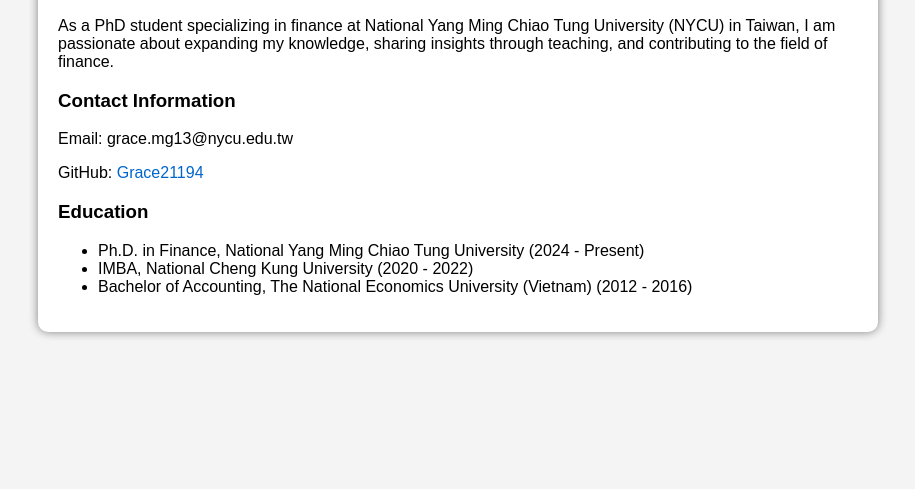
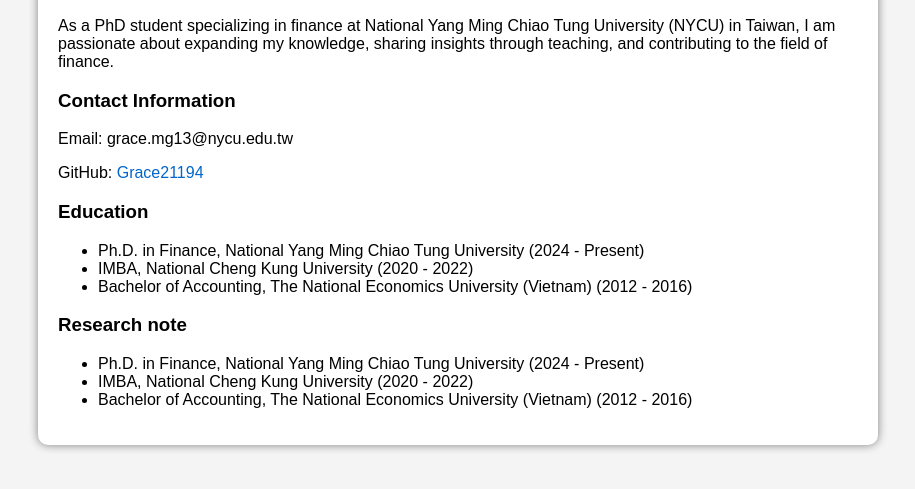
Before and after one commit to Grace21194/Grace21194.github.io, a plain HTML site: page index.html in a window 1280 px wide. Shown: the part 191-680 px from the top of the page, without its empty margins (22-937 px from the left). Drawn offline with Linux system fonts and the light colour scheme.

Commit message:
Update index.html

```diff
--- a/index.html
+++ b/index.html
@@ -50,6 +50,12 @@
             <li>IMBA, National Cheng Kung University (2020 - 2022)</li>
             <li>Bachelor of Accounting, The National Economics University (Vietnam) (2012 - 2016)</li>
         </ul>
+        <h3>Research note</h3>
+        <ul>
+            <li>Ph.D. in Finance, National Yang Ming Chiao Tung University (2024 - Present)</li>
+            <li>IMBA, National Cheng Kung University (2020 - 2022)</li>
+            <li>Bachelor of Accounting, The National Economics University (Vietnam) (2012 - 2016)</li>
+        </ul>
     </div>
 </body>
 </html>
```
